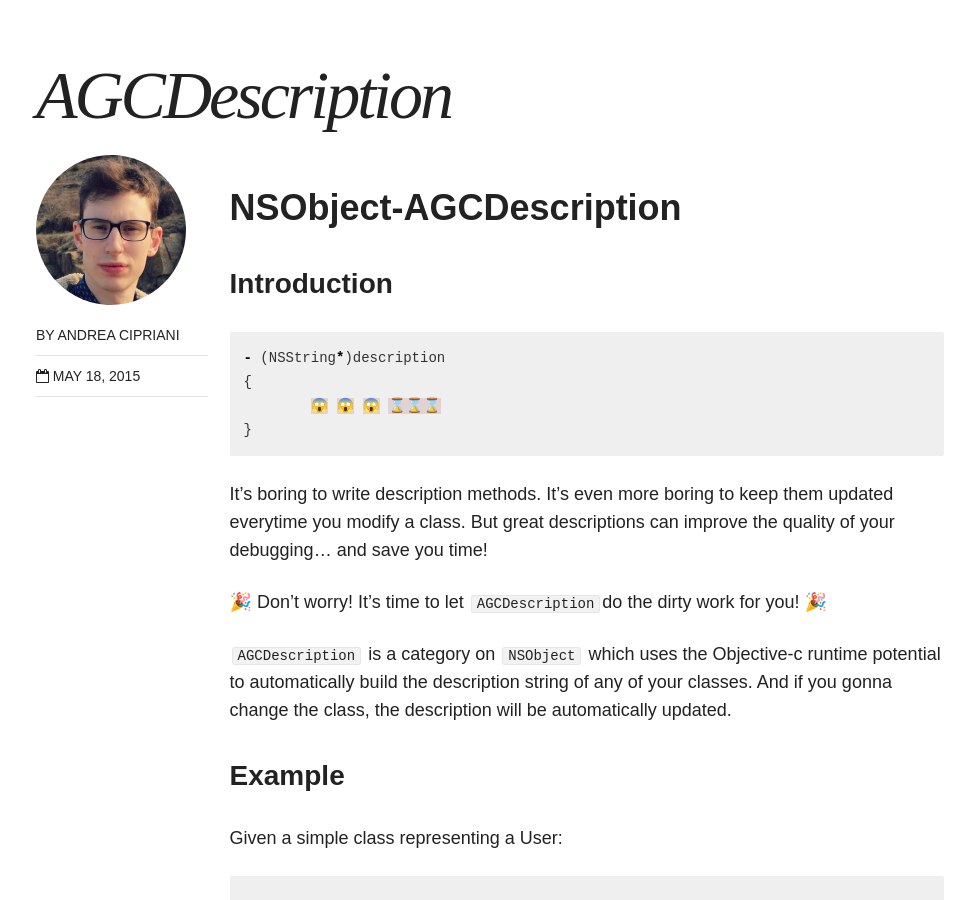
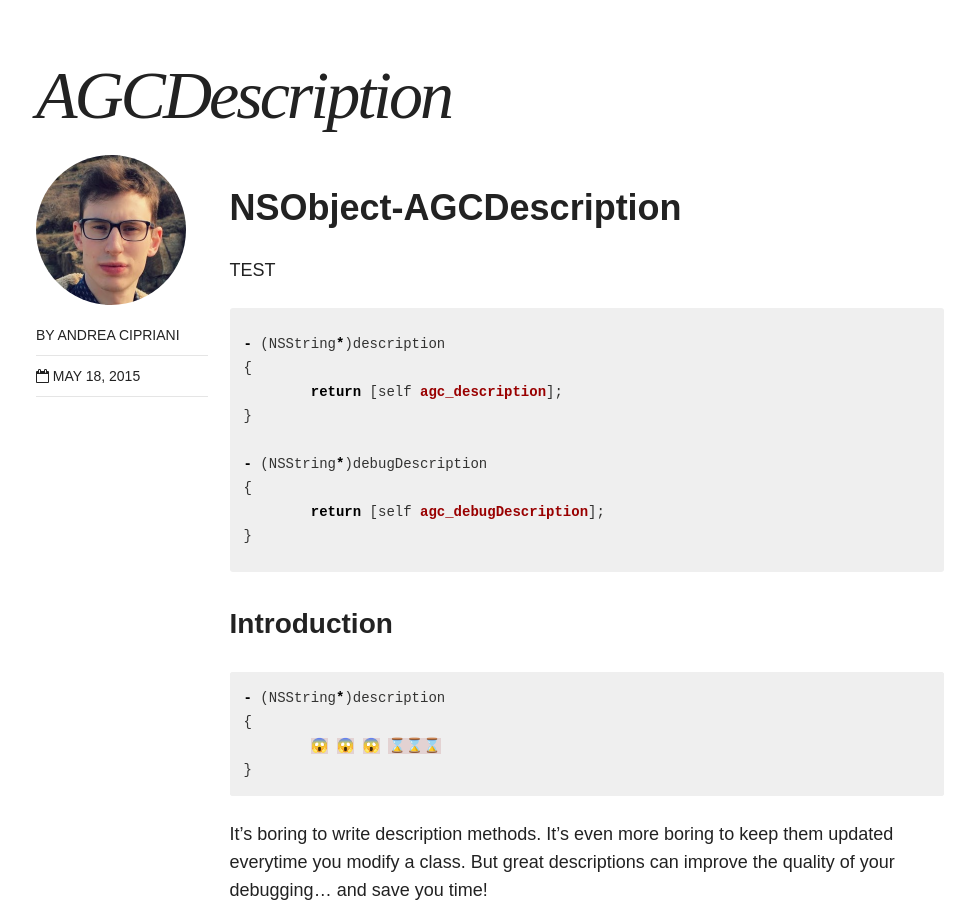
Before and after one commit to andreacipriani/andreacipriani.github.io, a Jekyll site: the page built from _posts/blog/2015-05-18-AGCDescription.md, in a window 1280 px wide and 900 px high, scrolled down 417 px. Shown: the whole window, without its empty margins (150-1125 px from the left). Built offline with Jekyll 4.4.1, drawn with Linux system fonts in a browser that asks for light colours; nearby versions of some CDN libraries; Markdown is read by kramdown in place of the engine named in the settings.

Commit message:
testing syntax markdown

```diff
--- a/_config.yml
+++ b/_config.yml
@@ -12,7 +12,7 @@ url:
 # Jekyll configuration
 
 permalink:   /:categories/:title/
-markdown:    kramdown
+markdown:    pygments #kramdown
 highlighter: rouge
 sass:
   sass_dir: _sass
@@ -21,12 +21,12 @@ gems:
   - jekyll-sitemap
   - jekyll-gist
 
-kramdown:
-  auto_ids: true
-  footnote_nr: 1
-  entity_output: as_char
-  toc_levels: 1..2
-  enable_coderay: false
+#kramdown:
+ # auto_ids: true
+ # footnote_nr: 1
+ # entity_output: as_char
+ # toc_levels: 1..2
+ # enable_coderay: false
 
 mathjax: true
 
--- a/_posts/blog/2015-05-18-AGCDescription.md
+++ b/_posts/blog/2015-05-18-AGCDescription.md
@@ -11,6 +11,22 @@ date: 2015-05-18T14:00:00-02:00
 ---
 
 # NSObject-AGCDescription
+
+TEST
+
+{% highlight objective-c %}
+
+- (NSString*)description
+{
+	return [self agc_description];
+}
+
+- (NSString*)debugDescription
+{
+	return [self agc_debugDescription];
+}
+
+{% endhighlight %}
 
 ### Introduction
 
```
